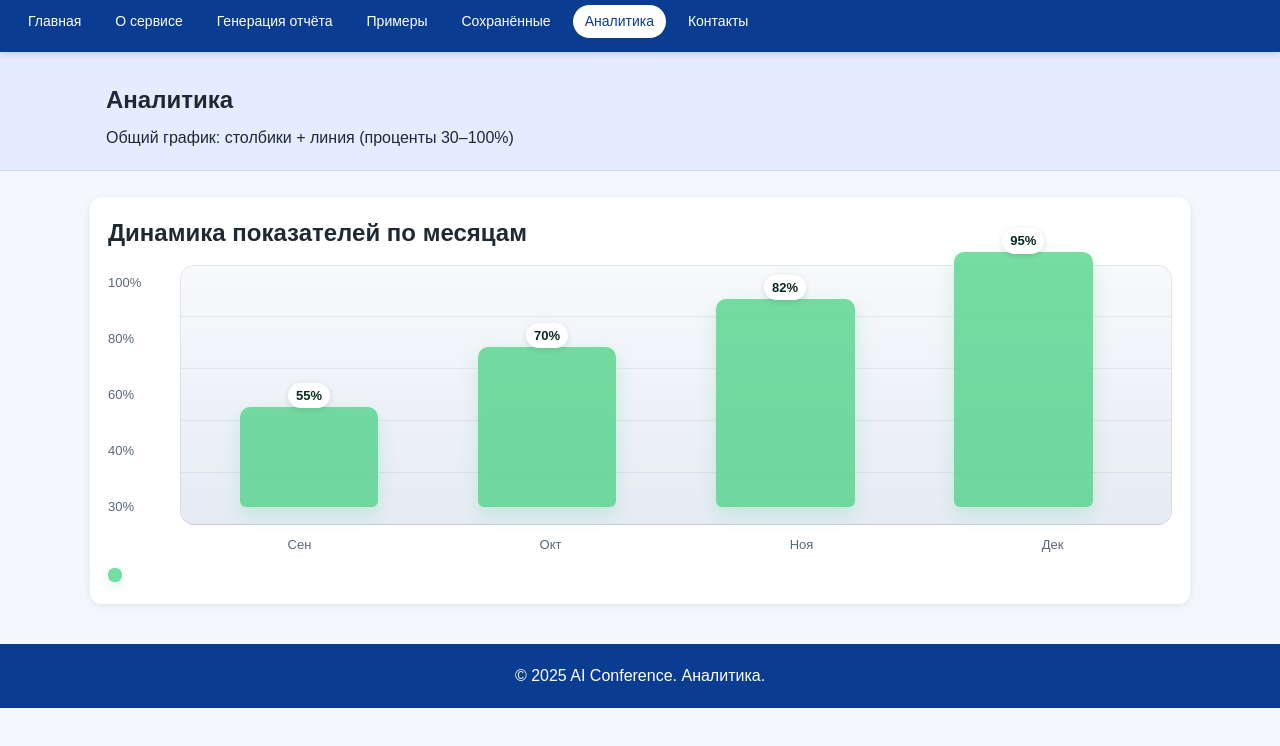
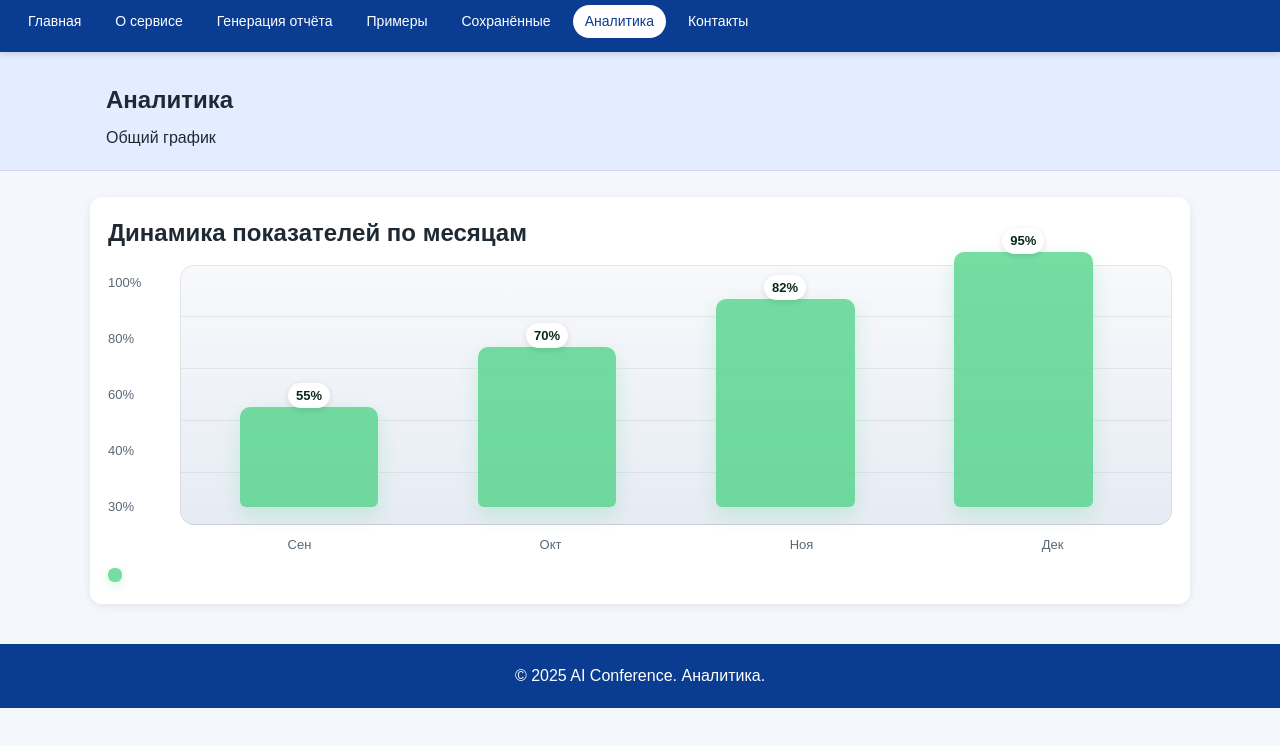
Before and after one commit to Zooomi/ai-conference, a plain HTML site: page analytics.html in a window 1280 px wide. Shown: the part 52-798 px from the top of the page. Drawn offline with Linux system fonts and the light colour scheme.

Commit message:
Update analytics.html

```diff
--- a/analytics.html
+++ b/analytics.html
@@ -30,7 +30,7 @@
     <section class="page-header">
         <div class="container">
             <h1>Аналитика</h1>
-            <p>Общий график: столбики + линия (проценты 30–100%)</p>
+            <p>Общий график</p>
         </div>
     </section>
 
```
